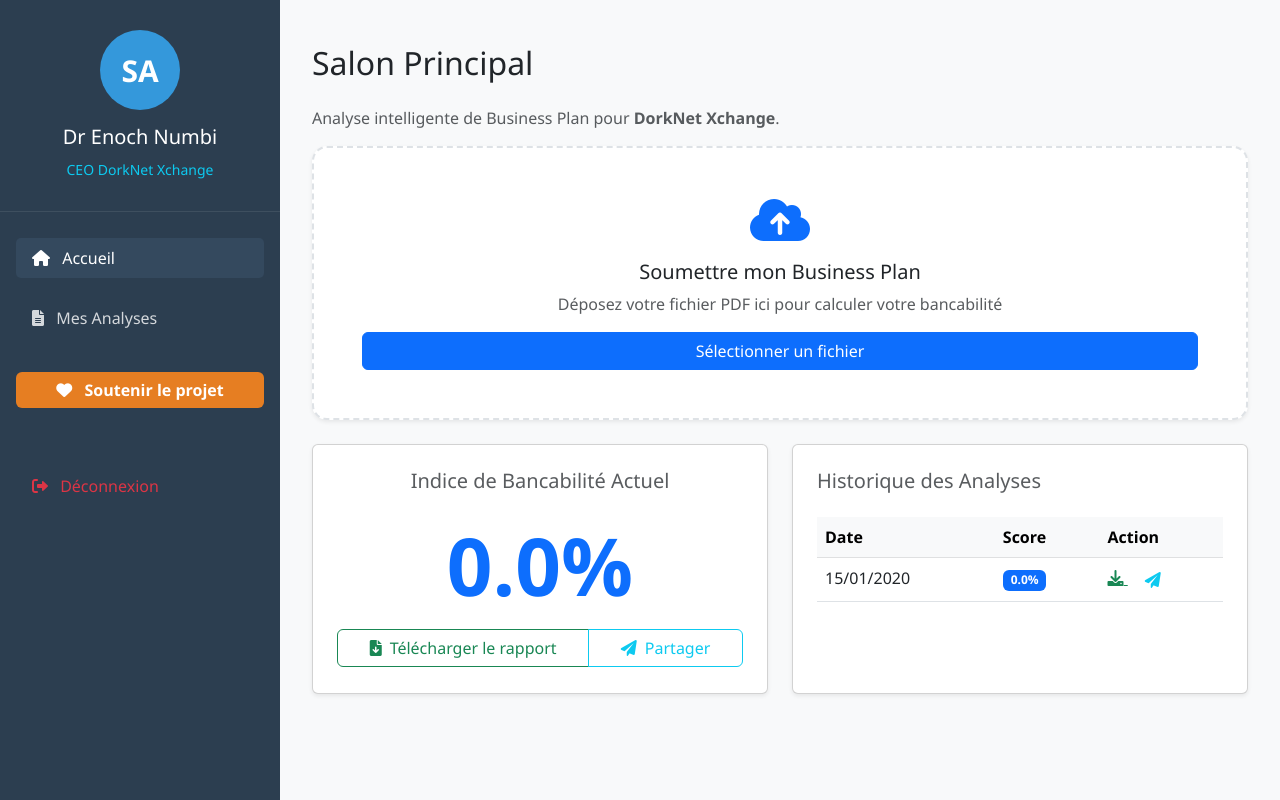
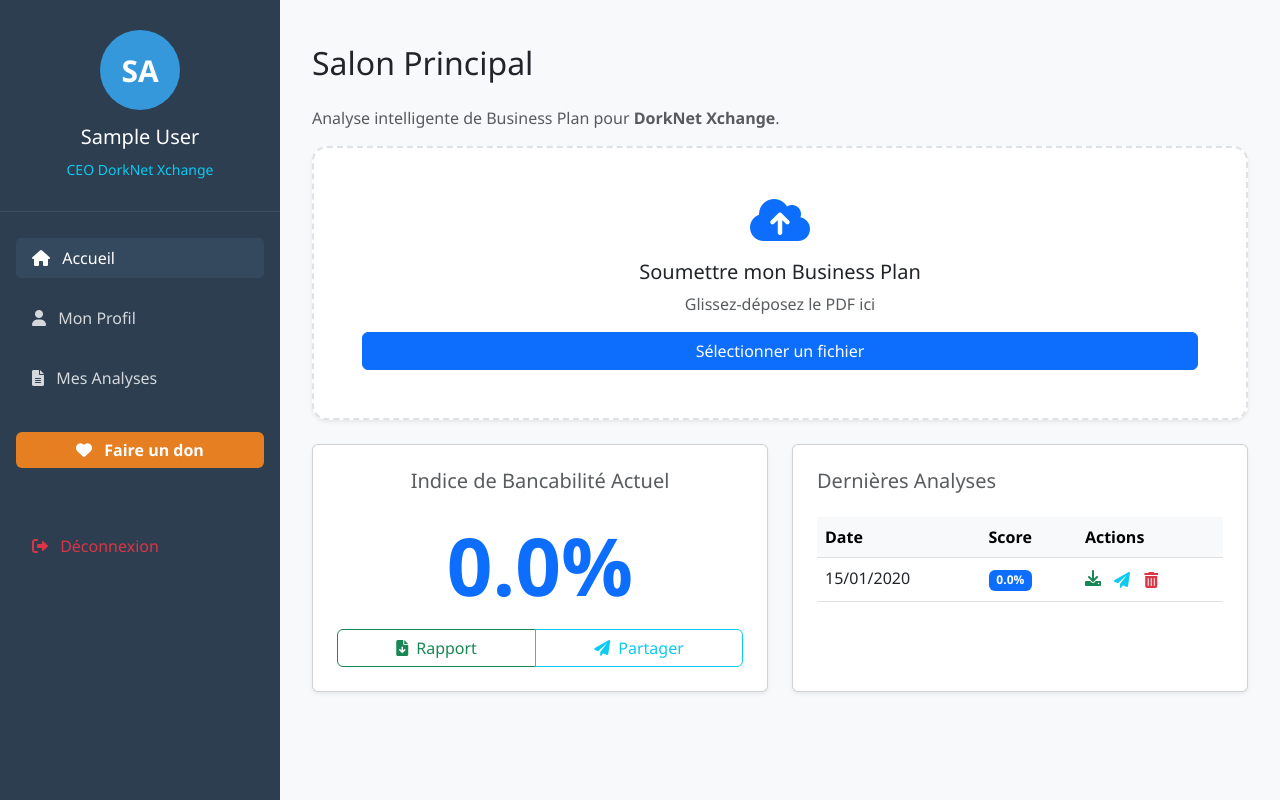
Before and after one commit to enochnumbi062-gif/PROFIN-AI-, a Flask app: template templates/dashboard.html in a window 1280 px wide. Run offline with Flask 3, Linux system fonts and the light colour scheme; a user stored in the database is signed in; tables that the repository leaves empty hold one stand-in row (values such as "Sample post"); the template is opened without the code that fills it: values that come from a table or form of the project are taken from there, most other values are stand-ins (such as "Sample title", 1, 10 or a date in 2020).

Commit message:
Update dashboard.html

```diff
--- a/templates/dashboard.html
+++ b/templates/dashboard.html
@@ -10,7 +10,6 @@
         :root { --sidebar-width: 280px; }
         body { background-color: #f8f9fa; font-family: 'Segoe UI', Tahoma, Geneva, Verdana, sans-serif; overflow-x: hidden; }
 
-        /* Sidebar Styles */
         #sidebar {
             width: var(--sidebar-width);
             height: 100vh;
@@ -41,7 +40,6 @@
         .avatar-circle { width: 80px; height: 80px; background: #3498db; border-radius: 50%; display: flex; align-items: center; justify-content: center; margin: 0 auto 15px; font-size: 30px; font-weight: bold; }
 
         .btn-donate { background: #e67e22; border: none; font-weight: bold; color: white; }
-
         .border-dashed {
             border: 2px dashed #dee2e6;
             transition: all 0.3s ease;
@@ -64,16 +62,35 @@
     <div class="d-flex">
         <nav id="sidebar">
             <div class="profile-section">
-                <div class="avatar-circle">{{ name[:2].upper() }}</div>
-                <h5>Dr Enoch Numbi</h5>
+                <div class="avatar-circle">{{ current_user.nom[:2].upper() }}</div>
+                <h5>{{ current_user.nom }}</h5>
                 <small class="text-info">CEO DorkNet Xchange</small>
             </div>
 
             <ul class="nav flex-column p-3">
-                <li class="nav-item"><a class="nav-link active" href="#"><i class="fas fa-home me-2"></i> Accueil</a></li>
-                <li class="nav-item"><a class="nav-link" href="#"><i class="fas fa-file-alt me-2"></i> Mes Analyses</a></li>
-                <li class="nav-item mt-4"><button class="btn btn-donate w-100"><i class="fas fa-heart me-2"></i> Soutenir le projet</button></li>
-                <li class="nav-item mt-5"><a class="nav-link text-danger" href="{{ url_for('logout') }}"><i class="fas fa-sign-out-alt me-2"></i> Déconnexion</a></li>
+                <li class="nav-item">
+                    <a class="nav-link active" href="{{ url_for('dashboard') }}">
+                        <i class="fas fa-home me-2"></i> Accueil
+                    </a>
+                </li>
+                <li class="nav-item">
+                    <a class="nav-link" href="{{ url_for('profil') }}">
+                        <i class="fas fa-user me-2"></i> Mon Profil
+                    </a>
+                </li>
+                <li class="nav-item">
+                    <a class="nav-link" href="{{ url_for('mes_documents') }}">
+                        <i class="fas fa-file-alt me-2"></i> Mes Analyses
+                    </a>
+                </li>
+                <li class="nav-item mt-4">
+                    <a href="#" class="btn btn-donate w-100"><i class="fas fa-heart me-2"></i> Faire un don</a>
+                </li>
+                <li class="nav-item mt-5">
+                    <a class="nav-link text-danger" href="{{ url_for('logout') }}">
+                        <i class="fas fa-sign-out-alt me-2"></i> Déconnexion
+                    </a>
+                </li>
             </ul>
         </nav>
 
@@ -88,31 +105,29 @@
                         <span id="progressPercent" class="text-muted fw-bold">0%</span>
                     </div>
                     <div class="progress" style="height: 12px;">
-                        <div id="progressBar" class="progress-bar progress-bar-striped progress-bar-animated bg-primary"
-                             role="progressbar" style="width: 0%"></div>
+                        <div id="progressBar" class="progress-bar progress-bar-striped progress-bar-animated bg-primary" role="progressbar" style="width: 0%"></div>
                     </div>
                 </div>
 
                 <div class="card mb-4 border-dashed p-5 text-center shadow-sm" id="dropZone">
                     <i class="fas fa-cloud-upload-alt fa-3x mb-3 text-primary"></i>
                     <h5>Soumettre mon Business Plan</h5>
-                    <p class="text-muted">Déposez votre fichier PDF ici pour calculer votre bancabilité</p>
+                    <p class="text-muted">Glissez-déposez le PDF ici</p>
                     <input type="file" class="d-none" id="fileInput" accept="application/pdf">
                     <button class="btn btn-primary px-4" onclick="document.getElementById('fileInput').click()">Sélectionner un fichier</button>
                 </div>
 
                 <div class="row">
                     <div class="col-md-6 mb-4">
-                        <div class="card p-4 text-center shadow-sm" style="min-height: 250px;">
+                        <div class="card p-4 text-center shadow-sm h-100">
                             <h5 class="text-muted">Indice de Bancabilité Actuel</h5>
                             <div class="display-1 text-primary my-3 fw-bold">
                                 {% if plans %}{{ plans[0].score_bancabilite }}%{% else %}0%{% endif %}
                             </div>
-
                             {% if plans %}
                             <div class="btn-group">
                                 <a href="{{ url_for('download_report', plan_id=plans[0].id) }}" class="btn btn-outline-success">
-                                    <i class="fas fa-file-download me-2"></i>Télécharger le rapport
+                                    <i class="fas fa-file-download me-2"></i>Rapport
                                 </a>
                                 <button class="btn btn-outline-info" onclick="openShareModal({{ plans[0].id }})">
                                     <i class="fas fa-paper-plane me-2"></i>Partager
@@ -123,27 +138,24 @@
                     </div>
 
                     <div class="col-md-6 mb-4">
-                        <div class="card p-4 shadow-sm" style="min-height: 250px;">
-                            <h5 class="text-muted">Historique des Analyses</h5>
+                        <div class="card p-4 shadow-sm h-100">
+                            <h5 class="text-muted">Dernières Analyses</h5>
                             <div class="table-responsive">
                                 <table class="table table-hover mt-3">
-                                    <thead class="table-light"><tr><th>Date</th><th>Score</th><th>Action</th></tr></thead>
+                                    <thead class="table-light"><tr><th>Date</th><th>Score</th><th>Actions</th></tr></thead>
                                     <tbody>
                                         {% for plan in plans %}
                                         <tr>
                                             <td>{{ plan.date_scan.strftime('%d/%m/%Y') }}</td>
                                             <td><span class="badge bg-primary">{{ plan.score_bancabilite }}%</span></td>
                                             <td>
-                                                <a href="{{ url_for('download_report', plan_id=plan.id) }}" class="text-success me-2" title="Télécharger">
-                                                    <i class="fas fa-download"></i>
-                                                </a>
-                                                <button class="btn btn-link text-info p-0 ms-2" onclick="openShareModal({{ plan.id }})" title="Partager par email">
-                                                    <i class="fas fa-paper-plane"></i>
-                                                </button>
+                                                <a href="{{ url_for('download_report', plan_id=plan.id) }}" class="text-success" title="Télécharger"><i class="fas fa-download"></i></a>
+                                                <button class="btn btn-link text-info p-0 ms-2" onclick="openShareModal({{ plan.id }})" title="Partager"><i class="fas fa-paper-plane"></i></button>
+                                                <button class="btn btn-link text-danger p-0 ms-2" onclick="confirmDelete({{ plan.id }})" title="Supprimer"><i class="fas fa-trash-alt"></i></button>
                                             </td>
                                         </tr>
                                         {% else %}
-                                        <tr><td colspan="3" class="text-center text-muted">Aucun document analysé</td></tr>
+                                        <tr><td colspan="3" class="text-center text-muted">Aucune donnée</td></tr>
                                         {% endfor %}
                                     </tbody>
                                 </table>
@@ -159,22 +171,22 @@
         <div class="modal-dialog">
             <div class="modal-content">
                 <div class="modal-header">
-                    <h5 class="modal-title">Envoyer à un Investisseur</h5>
+                    <h5 class="modal-title">Partager avec un Investisseur</h5>
                     <button type="button" class="btn-close" data-bs-dismiss="modal" aria-label="Close"></button>
                 </div>
                 <div class="modal-body">
                     <input type="hidden" id="sharePlanId">
                     <div class="mb-3">
-                        <label class="form-label">Email du destinataire</label>
-                        <input type="email" id="investorEmail" class="form-control" placeholder="exemple@investisseur.com" required>
+                        <label class="form-label">Email de l'investisseur</label>
+                        <input type="email" id="investorEmail" class="form-control" placeholder="exemple@invest.com" required>
                     </div>
                     <div class="mb-3">
-                        <label class="form-label">Message personnalisé</label>
-                        <textarea id="investorMessage" class="form-control" rows="3">Bonjour, je vous transmets l'analyse de mon business plan via DorkNet Xchange.</textarea>
+                        <label class="form-label">Message</label>
+                        <textarea id="investorMessage" class="form-control" rows="3">Bonjour, je vous partage l'analyse de mon projet.</textarea>
                     </div>
                 </div>
                 <div class="modal-footer">
-                    <button type="button" class="btn btn-secondary" data-bs-dismiss="modal">Fermer</button>
+                    <button type="button" class="btn btn-secondary" data-bs-dismiss="modal">Annuler</button>
                     <button type="button" class="btn btn-primary" onclick="sendEmail()">Envoyer le rapport</button>
                 </div>
             </div>
@@ -183,12 +195,12 @@
 
     <script src="https://cdn.jsdelivr.net/npm/bootstrap@5.3.0/dist/js/bootstrap.bundle.min.js"></script>
     <script>
-        // Toggle Sidebar
+        // Menu Sidebar
         document.getElementById('menuToggle').addEventListener('click', function() {
             document.getElementById('sidebar').classList.toggle('active');
         });
 
-        // Modal Partage
+        // Gestion Partage
         function openShareModal(planId) {
             document.getElementById('sharePlanId').value = planId;
             new bootstrap.Modal(document.getElementById('shareModal')).show();
@@ -198,8 +210,7 @@
             const planId = document.getElementById('sharePlanId').value;
             const email = document.getElementById('investorEmail').value;
             const message = document.getElementById('investorMessage').value;
-
-            if(!email) return alert("Veuillez saisir un email valide.");
+            if(!email) return alert("Veuillez saisir un email.");
 
             fetch('/share-report', {
                 method: 'POST',
@@ -208,13 +219,18 @@
             })
             .then(res => res.json())
             .then(data => {
-                if(data.success) {
-                    alert("📩 Rapport envoyé avec succès !");
-                    location.reload();
-                } else {
-                    alert("Erreur : " + data.error);
-                }
+                if(data.success) { alert("📩 Rapport envoyé !"); location.reload(); }
+                else { alert("Erreur : " + data.error); }
             });
+        }
+
+        // Gestion Suppression
+        function confirmDelete(planId) {
+            if (confirm("Supprimer définitivement cette analyse ?")) {
+                fetch(`/delete-plan/${planId}`, { method: 'POST' })
+                .then(res => res.json())
+                .then(data => { if(data.success) location.reload(); else alert("Erreur"); });
+            }
         }
 
         // Upload Logic
@@ -222,33 +238,14 @@
             if (!file) return;
             const progressContainer = document.getElementById('progressContainer');
             const progressBar = document.getElementById('progressBar');
-            const progressPercent = document.getElementById('progressPercent');
-
             progressContainer.classList.remove('d-none');
-
-            let progress = 0;
-            let interval = setInterval(() => {
-                if (progress < 90) {
-                    progress += 5;
-                    progressBar.style.width = progress + "%";
-                    progressPercent.innerText = progress + "%";
-                }
-            }, 300);
 
             let formData = new FormData();
             formData.append('file', file);
 
             fetch('/upload', { method: 'POST', body: formData })
             .then(res => res.json())
-            .then(data => {
-                clearInterval(interval);
-                if (data.success) {
-                    location.reload();
-                } else {
-                    alert("Erreur : " + data.error);
-                    progressContainer.classList.add('d-none');
-                }
-            });
+            .then(data => { if (data.success) location.reload(); else alert("Erreur : " + data.error); });
         }
 
         document.getElementById('fileInput').addEventListener('change', function() {
```
